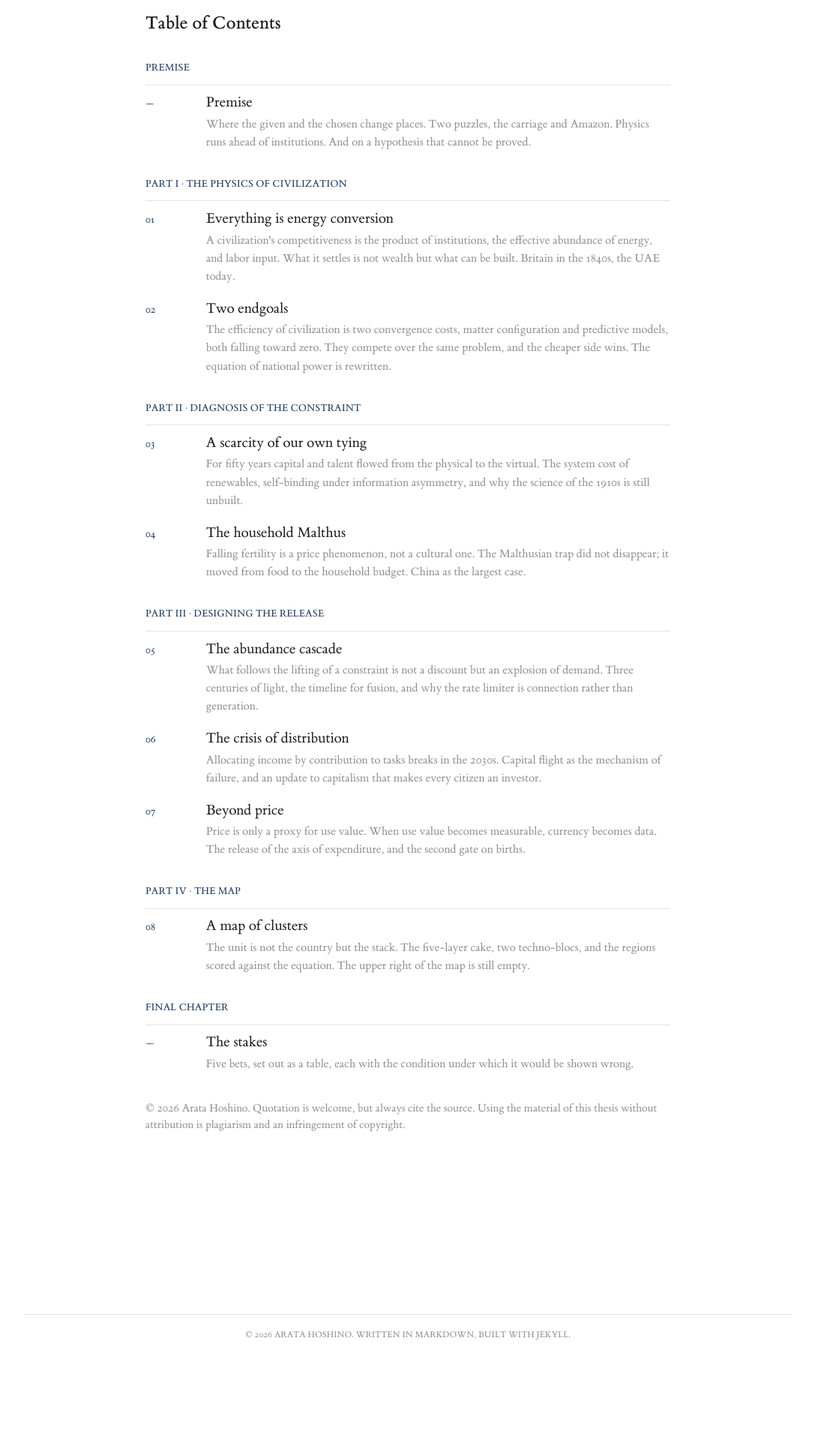
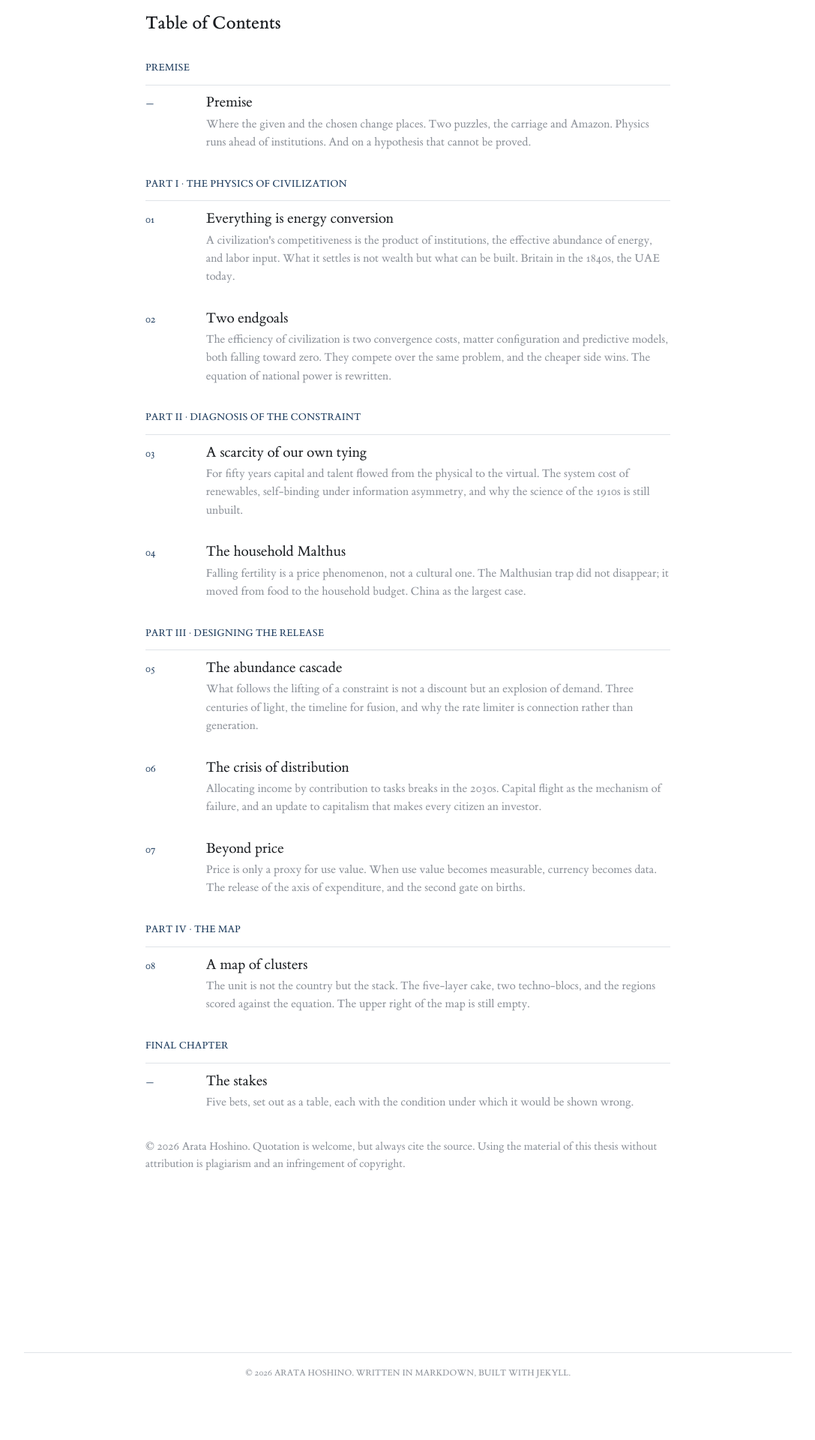
Before and after one commit to arata-hoshino/arata-hoshino.github.io, a Jekyll site: the page built from index.md, in a window 1280 px wide. Shown: the part 1938-3858 px from the top of the page at 75% size, without its empty margins (96-1183 px from the left). Built offline with Jekyll 4.4.1, drawn with Linux system fonts in a browser that asks for light colours; before the commit the page ends 3806 px from its top, so only the background shows below that.

Commit message:
Open the space between chapters inside a category
Co-Authored-By: Claude Opus 5 <noreply@anthropic.com>

```diff
--- a/assets/css/style.css
+++ b/assets/css/style.css
@@ -613,7 +613,7 @@ main {
   grid-template-columns: 3.25em minmax(0, 1fr);
   align-items: baseline;
   gap: 0 1.5em;
-  margin: 0 0 clamp(0.8rem, 1.6vw, 1.1rem);
+  margin: 0 0 clamp(1.4rem, 2.8vw, 1.9rem);
   padding: 0;
 }
 
```
